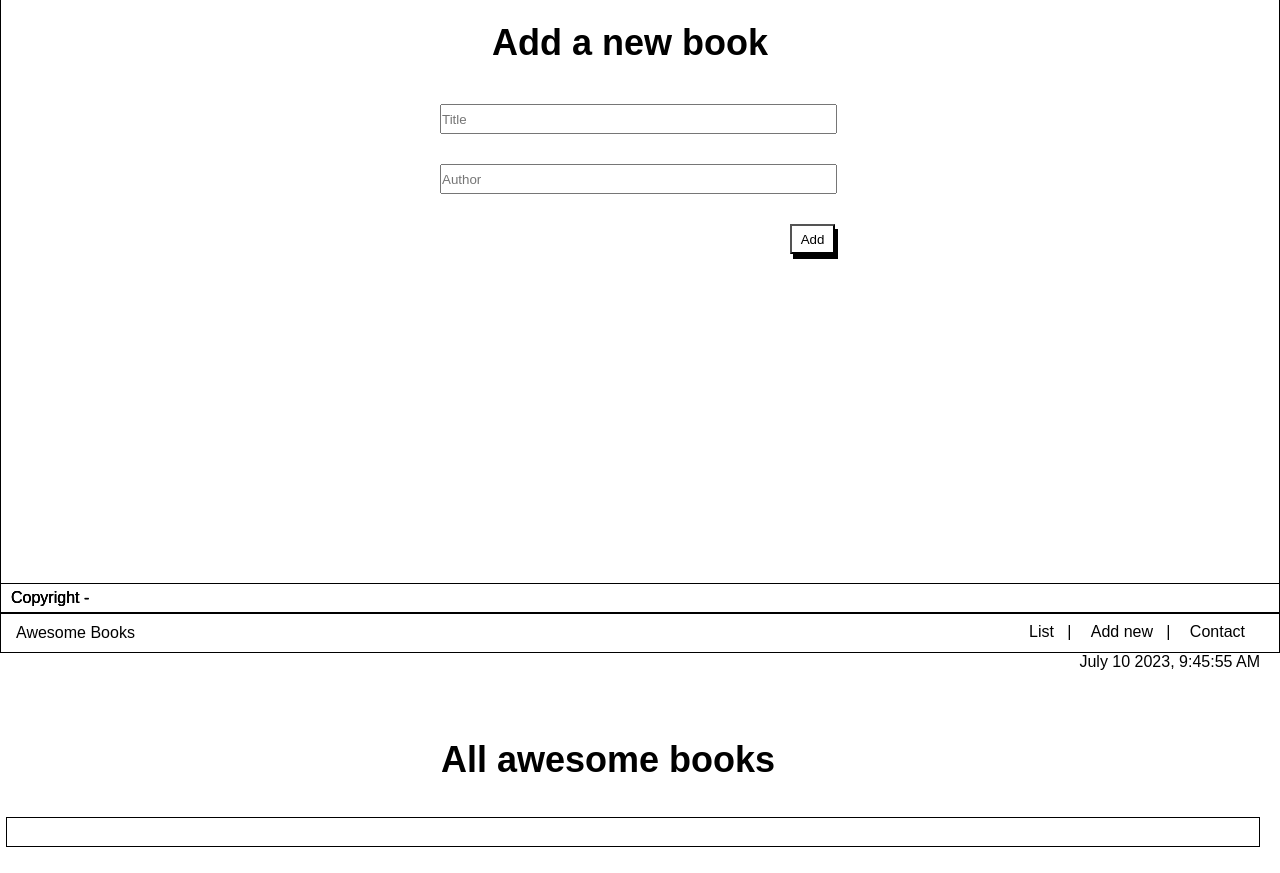
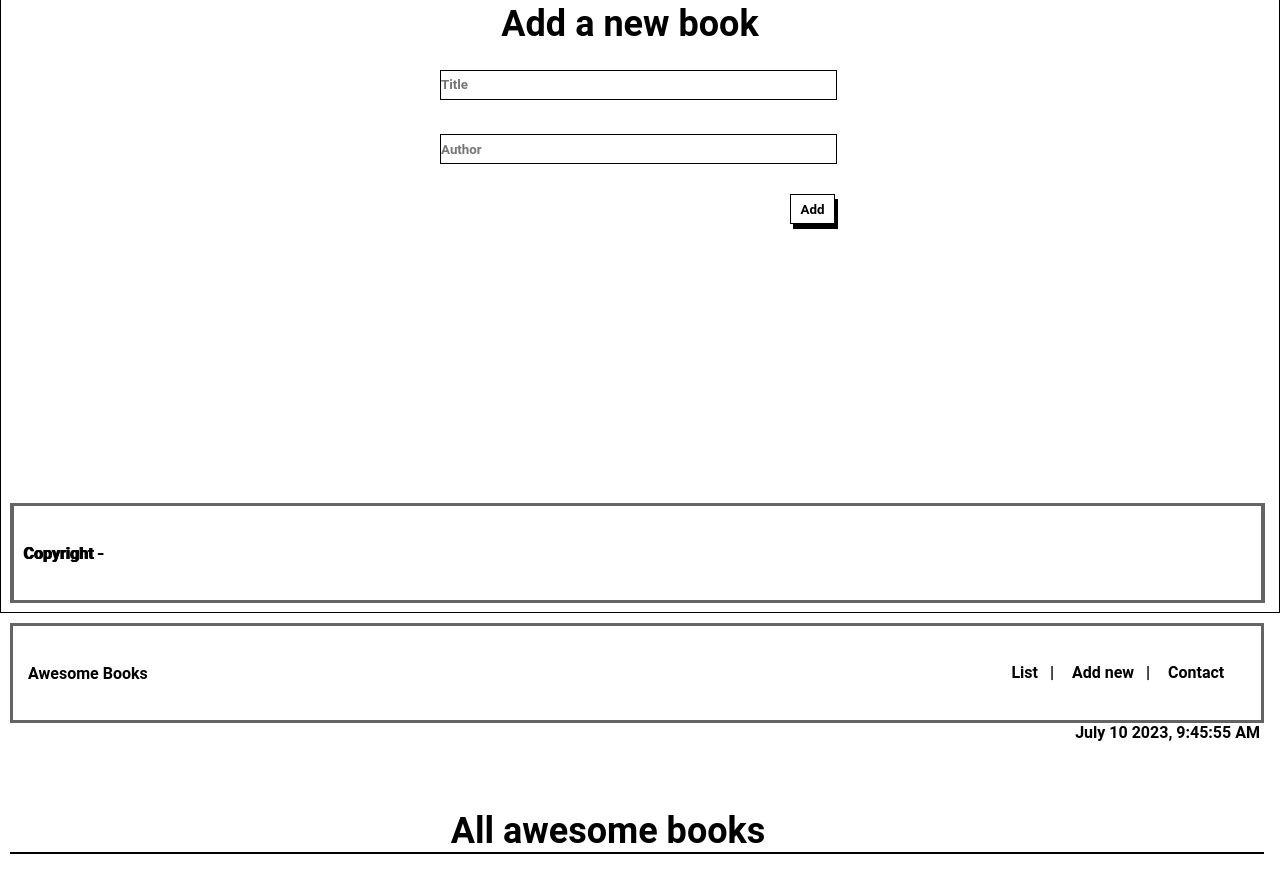
Before and after one commit to Bhekisile/Awesome_books, a website with bundled scripts: page index.html in a window 1280 px wide. Shown: the part 187-1060 px from the top of the page. Built offline with nearby package versions, Linux system fonts and the light colour scheme.

Commit message:
Create modules and separate files

```diff
--- a/index.css
+++ b/index.css
@@ -2,7 +2,6 @@
   margin: 0;
   padding: 0;
   box-sizing: border-box;
-  font-family: Arial, sans-serif;
 }
 
 #add {
@@ -12,6 +11,8 @@
   box-shadow: 3px 5px black;
   width: 45px;
   height: 30px;
+  font-family: "Roboto", sans-serif;
+  font-weight: 600;
 }
 
 #title {
@@ -26,55 +27,63 @@
 }
 
 h2 {
-  font-family: Arial, Helvetica, sans-serif;
+  font-family: "Roboto", sans-serif;
   width: 95%;
   text-align: center;
   font-weight: 700;
   font-size: 36px;
-  margin-bottom: 36px;
+  margin-top: 50px;
 }
 
 form {
   width: 400px;
   height: 300px;
   margin-bottom: 100px;
-  margin-top: 150px;
+  margin-top: 60px;
   margin-left: auto;
   margin-right: auto;
-  font-size: 18px;
+  font-size: 26px;
   font-weight: 500;
-  font-family: Arial, Helvetica, sans-serif;
+  font-family: "Roboto", sans-serif;
 }
 
 form h2 {
   text-align: center;
-  margin-bottom: 40px;
+  margin-bottom: 20px;
   font-size: 36px;
   font-weight: 700;
+  font-family: "Roboto", sans-serif;
+}
+
+input {
+  border: 1px solid black;
+  font-family: "Roboto", sans-serif;
+  font-weight: 600;
 }
 
 .container {
   width: 98%;
-  min-height: 30px;
-  margin-bottom: 48px;
+  min-height: 2px;
+  margin-left: 10px;
   border: 1px solid black;
-  margin-left: 6px;
 }
 
 .newBook {
   display: flex;
   justify-content: space-between;
   align-items: center;
-  font-size: 18px;
+  font-family: "Roboto", sans-serif;
+  font-size: 26px;
   font-weight: 500;
   height: 35px;
   width: 100%;
-  margin-left: 0;
+  padding-right: 16px;
+  border-bottom: 1px solid black;
 }
 
 .books-list {
   width: 100%;
-  height: 440px;
+  height: 360px;
   margin: 68px auto;
 }
 
@@ -86,7 +95,7 @@ form h2 {
   display: flex;
   height: 20px;
   font-size: 18px;
-  font-family: Arial, Helvetica, sans-serif;
+  font-family: "Roboto", sans-serif;
   font-weight: 500;
 }
 
@@ -119,13 +128,24 @@ form h2 {
   display: flex;
   justify-content: space-between;
   align-items: center;
-  font-family: Arial, Helvetica, sans-serif;
-  width: 100%;
-  height: 40px;
-  border: 1px solid black;
+  font-family: "Roboto", sans-serif;
+  width: 98%;
+  height: 100px;
+  border: 3px solid rgb(100, 100, 100);
   padding-left: 15px;
   font-size: 16px;
-  font-weight: 500;
+  font-weight: 600;
+  margin-left: 10px;
+  margin-top: 10px;
+}
+
+.date {
+  font-family: "Roboto", sans-serif;
+  font-weight: 600;
+  display: flex;
+  justify-content: flex-end;
+  margin-right: 20px;
+  font-size: 16px;
 }
 
 .nav ul {
@@ -135,13 +155,6 @@ form h2 {
   margin-right: 30px;
   height: 20px;
   gap: 6px;
-}
-
-.date {
-  display: flex;
-  justify-content: flex-end;
-  margin-right: 20px;
-  font-size: 16px;
 }
 
 .cont {
@@ -156,36 +169,37 @@ form h2 {
   font-weight: 700;
   font-size: 36px;
   margin-bottom: 48px;
-  margin-top: 150px;
+  margin-top: 60px;
 }
 
 .det {
   width: 30%;
   height: 150px;
   margin: 20px auto;
-  font-size: 18px;
-  line-height: 17px;
+  font-size: 20px;
+  line-height: 20px;
 }
 
 .det ul {
   display: flex;
   flex-direction: column;
   list-style-type: "- ";
-  margin-top: 10px;
+  margin-top: 30px;
   margin-left: 40px;
 }
 
 .footer {
-  height: 30px;
-  width: 100%;
+  height: 100px;
+  width: 98%;
   position: fixed;
   bottom: 0;
-  left: 0;
-  font-family: Arial, Helvetica, sans-serif;
-  border: 1px solid black;
+  font-family: "Roboto", sans-serif;
+  border: 3px solid rgb(100, 100, 100);
   font-size: 16px;
-  font-weight: 500;
+  font-weight: 600;
   padding-left: 10px;
   display: flex;
   align-items: center;
+  margin-left: 10px;
+  margin-bottom: 10px;
 }
--- a/index.js
+++ b/index.js
@@ -1,12 +1,9 @@
-import { DateTime } from './modules/luxon.js';
 import './modules/displayPage.js';
-
-import { displayBooks, addBook } from './modules/bookCollection.js';
+import { displayBooks, Book } from './modules/bookCollection.js';
+import today from './modules/time.js';
 
 const container = document.querySelector('.container');
 const addBtn = document.querySelector('#add');
-
-displayBooks(container);
 
 addBtn.addEventListener('click', (event) => {
   event.preventDefault();
@@ -15,18 +12,11 @@ addBtn.addEventListener('click', (event) => {
   const title = titleInput.value;
   const author = authorInput.value;
 
-  addBook(title, author);
+  Book.addBook(title, author);
   displayBooks(container);
 
   titleInput.value = '';
   authorInput.value = '';
 });
 
-const today = () => {
-  const dates = document.querySelectorAll('.date');
-  for (let i = 0; i < dates.length; i += 1) {
-    const today = DateTime.now().toFormat('MMMM dd yyyy, h:mm:ss a');
-    dates[i].innerHTML = today;
-  }
-};
-setInterval(today, 1000);
+today();
--- a/modules/bookCollection.js
+++ b/modules/bookCollection.js
@@ -1,29 +1,43 @@
 let bookCollection = JSON.parse(localStorage.getItem('bookCollection')) || [];
+const container = document.querySelector('.container');
 
-const removeBook = (book) => {
-  bookCollection = bookCollection.filter((b) => b !== book);
-  localStorage.setItem('bookCollection', JSON.stringify(bookCollection));
-};
+const addBtn = document.querySelector('#add');
+
+class Book {
+  constructor(title, author) {
+    this.title = title;
+    this.author = author;
+  }
+
+  static addBook(title, author) {
+    const newBook = new Book(title, author);
+    bookCollection.push(newBook);
+    localStorage.setItem('bookCollection', JSON.stringify(bookCollection));
+  }
+
+  static removeBook(book) {
+    bookCollection = bookCollection.filter((b) => b !== book);
+    localStorage.setItem('bookCollection', JSON.stringify(bookCollection));
+  }
+}
+
 const displayBooks = (container) => {
   container.innerHTML = '';
   bookCollection.forEach((book) => {
     const newBook = document.createElement('div');
     newBook.classList.add('newBook');
-    newBook.innerHTML = `<p>${book.title} by ${book.author}</p><button class="remove">Remove</button>`;
+    newBook.innerHTML = `<p>${book.title} by ${book.author}</p>
+                          <button class="remove">Remove</button>`;
     container.appendChild(newBook);
 
     const removeBtn = newBook.querySelector('.remove');
     removeBtn.addEventListener('click', () => {
-      removeBook(book);
+      Book.removeBook(book);
       newBook.remove();
     });
   });
 };
 
-const addBook = (title, author) => {
-  const newBook = { title, author };
-  bookCollection.push(newBook);
-  localStorage.setItem('bookCollection', JSON.stringify(bookCollection));
-};
+displayBooks(container);
 
-export { displayBooks, addBook };
+export { displayBooks, Book };
--- a/modules/displayPage.js
+++ b/modules/displayPage.js
@@ -1,5 +1,5 @@
-const links = document.querySelectorAll('.links'); /// create array of element objects
-links.forEach((link) => { // loop through them
+const links = document.querySelectorAll('.links');
+export default links.forEach((link) => {
   link.addEventListener('click', function handleClick() {
     const list = document.getElementById('books-list');
     const form = document.getElementById('add-book');
@@ -22,5 +22,3 @@ links.forEach((link) => { // loop through them
     }
   });
 });
-
-export default links;
--- /dev/null
+++ b/modules/time.js
@@ -0,0 +1,12 @@
+import { DateTime } from './luxon.js';
+
+const today = () => {
+    const dates = document.querySelectorAll('.date');
+    for (let i = 0; i < dates.length; i += 1) {
+      const today = DateTime.now().toFormat('MMMM dd yyyy, h:mm:ss a');
+      dates[i].innerHTML = today;
+    }
+  };
+  setInterval(today, 1000);
+
+  export default today;
```
